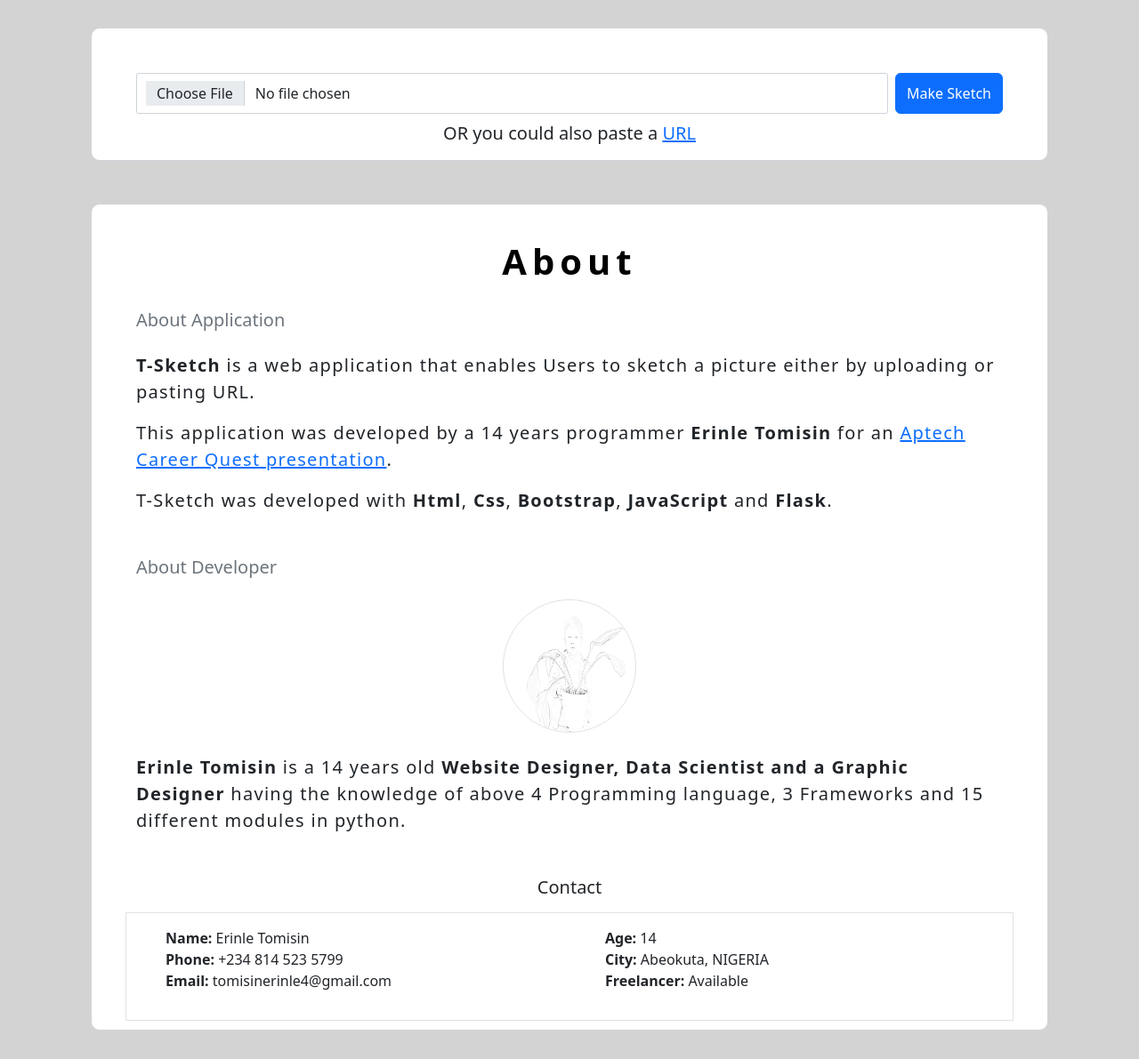
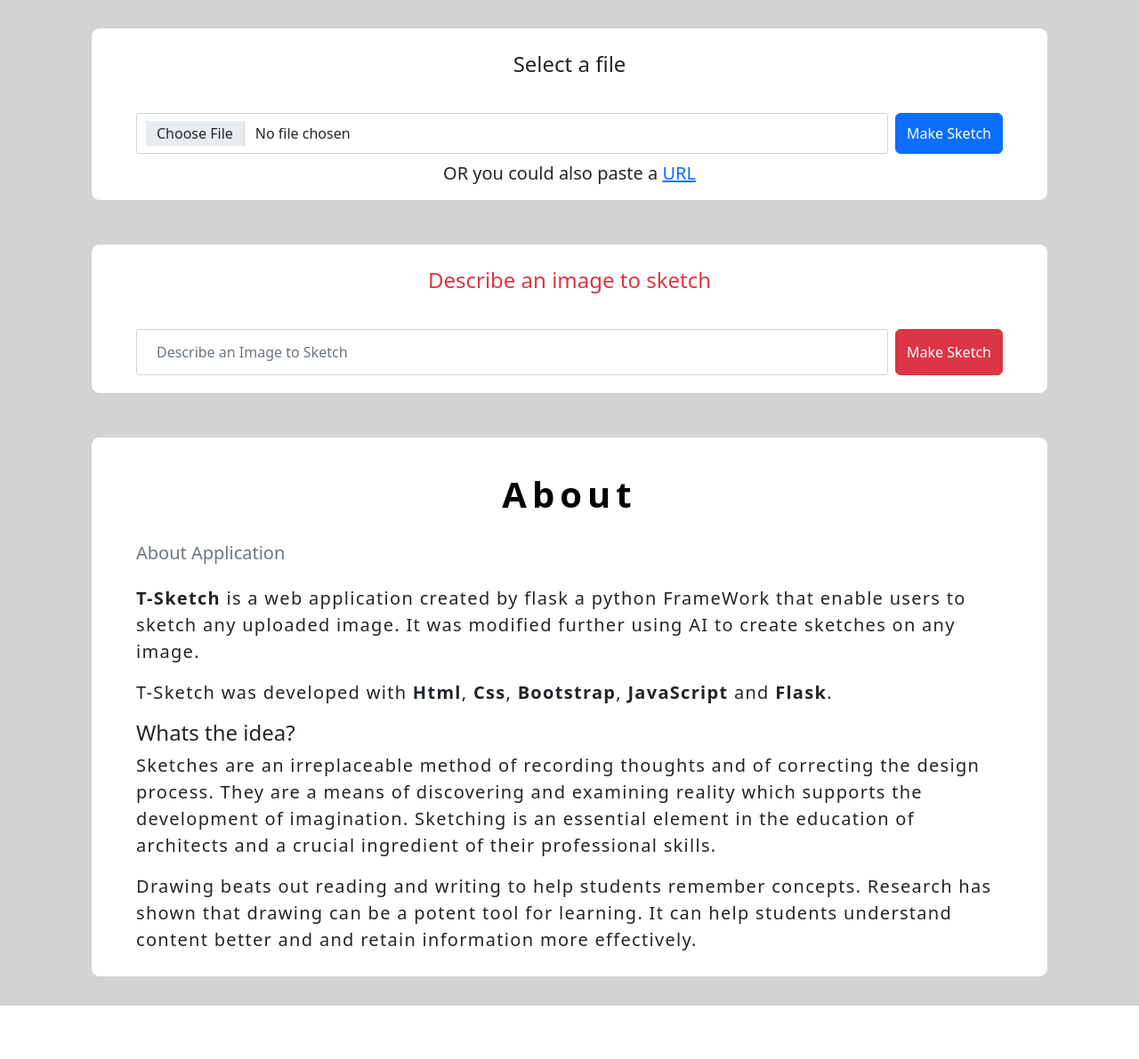
Before and after one commit to Gorgeous-me-tomi/T-Sketch_, a Flask app: page / in a window 1280 px wide. Shown: the part 65-1256 px from the top of the page at 89% size. After the commit the page ends 1196 px from the top, so only its background shows below. Run offline with Flask 3, Linux system fonts and the light colour scheme; some libraries are stand-ins or nearby versions.

Commit message:
added the Describe an Image to sketch feature

```diff
--- a/templates/index.html
+++ b/templates/index.html
@@ -4,8 +4,8 @@
 
 {% block content %}
 
-<div class="app-section">
-
+<section class="app-section">
+    <h4 class="pt-3 text-center">Select a file</h4>
     <form class="sketch-form" action="{{url_for('sketch', type='file')}}" method="POST" enctype="multipart/form-data">
       <input type="file" id="file" name='file' class="form-control">
       <input type='submit' value="Make Sketch" class='btn btn-primary ms-2'>
@@ -35,42 +35,35 @@
         </div>
       </div>
     </div>
-</div>
 
+    <!-- Chat Gpt Generate -->
+
+  </section>
+
+  <p class="alternate-option" ></p>
+
+<section class="app-section mt-5">
+  <h4 class="pt-3 text-center text-danger">Describe an image to sketch</h4>
+  <form class="sketch-form" action="{{url_for('sketch', type='text_img')}}" method="POST">
+    <input type="text" name="described_img" id="" class="form-control" placeholder="Describe an Image to Sketch">
+    <input type='submit' value="Make Sketch" class='btn btn-danger ms-2'>
+  </form>
+</section>
 
 <div class="about app-section mt-5">
-    <h1> About </h1>
+  <h1> About </h1>
 
-    <h5 class="mb-4 text-secondary">About Application</h5>
-    <p> <strong>T-Sketch</strong> is a web application that enables Users to sketch a picture either by uploading or pasting URL. </p>
-    <p> This application was developed by a 14 years programmer <strong>Erinle Tomisin</strong> for an <a href="http://www.aptechabeokuta.com.ng/" target="_blank"> Aptech Career Quest presentation</a>.</p>
-    <p> T-Sketch was developed with  <strong>Html</strong>, <strong>Css</strong>, <strong>Bootstrap</strong>, <strong>JavaScript</strong> and <strong>Flask</strong>. </p>
+  <h5 class="mb-4 text-secondary">About Application</h5>
+  <p> <strong>T-Sketch</strong> is a web application created by flask a python FrameWork that enable users to sketch any uploaded image. It was modified further using AI to create sketches on any image. </p>
+  <p> T-Sketch was developed with  <strong>Html</strong>, <strong>Css</strong>, <strong>Bootstrap</strong>, <strong>JavaScript</strong> and <strong>Flask</strong>. </p>
 
-    <!--About me-->
-    <h5 class="mt-5 mb-4 text-secondary">About Developer</h5>
-    <div class="">
-        <img class="d-block rounded-circle border m-auto mb-4" src="static/images/portfolio-2-TSketch-removebg-preview.png" alt="my_pics" srcset="" width="150px" height="150px">
-        <p class="mb-5"> <strong>Erinle Tomisin</strong> is a 14 years old <strong> Website Designer, Data Scientist and a Graphic Designer </strong>  having the knowledge of above 4 Programming language, 3 Frameworks and 15 different modules in python.</p>
+    <h4>Whats the idea?</h4>
+    <p>Sketches are an irreplaceable method of recording thoughts and of correcting the
+      design process. They are a means of discovering and examining reality which supports
+      the development of imagination. Sketching is an essential element in the education of architects and a crucial ingredient
+      of their professional skills.</p>
 
-        <h5 class="my-3 text-center">Contact</h5>
-
-       <div class="row border py-3">
-              <div class="col-12 col-sm-6">
-                <ul style="list-style-type: none;">
-                  <li><strong>Name: </strong>Erinle Tomisin</li>
-                  <li><strong>Phone: </strong>+234 814 523 5799</li>
-                  <li><strong>Email: </strong>tomisinerinle4@gmail.com</li>
-                </ul>
-              </div>
-
-              <div class="col-12 col-sm-6 ps-sm-2">
-                <ul style="list-style-type: none;">
-                  <li><strong>Age: </strong>14</li>
-                  <li><strong>City: </strong>Abeokuta, NIGERIA</li>
-                  <li><strong>Freelancer: </strong>Available</li>
-                </ul>
-              </div>
-
+    <p>Drawing beats out reading and writing to help students remember concepts. Research has shown that drawing can be a potent tool for learning. It can help students understand content better and and retain information more effectively. </p>
 <!--        <ul>-->
 <!--            <li>Html</li>-->
 <!--            <li>Css</li>-->
@@ -80,16 +73,11 @@
 <!--            <li>Javascript</li>-->
 
 <!--        </ul>-->
-    </div>
 
 
 
 </div>
 
-</div>
-{% if sketch_img_name %}
 
 
-{% endif %}
-
 {% endblock %}
```
